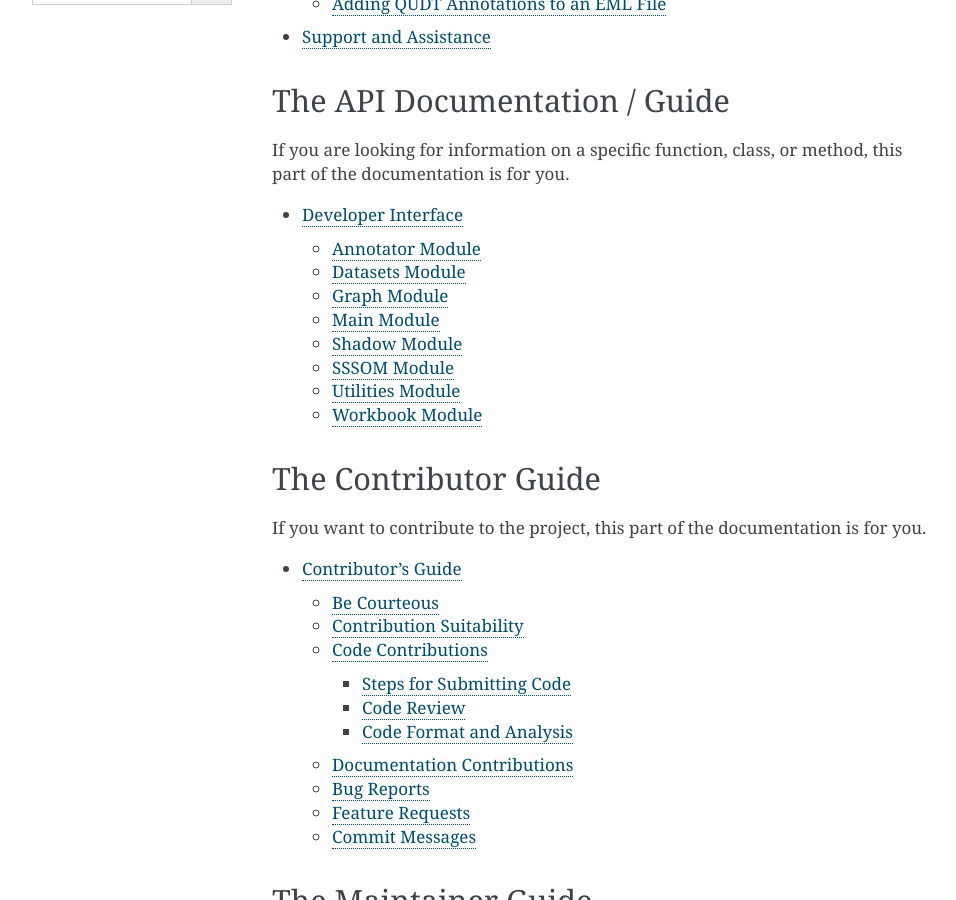
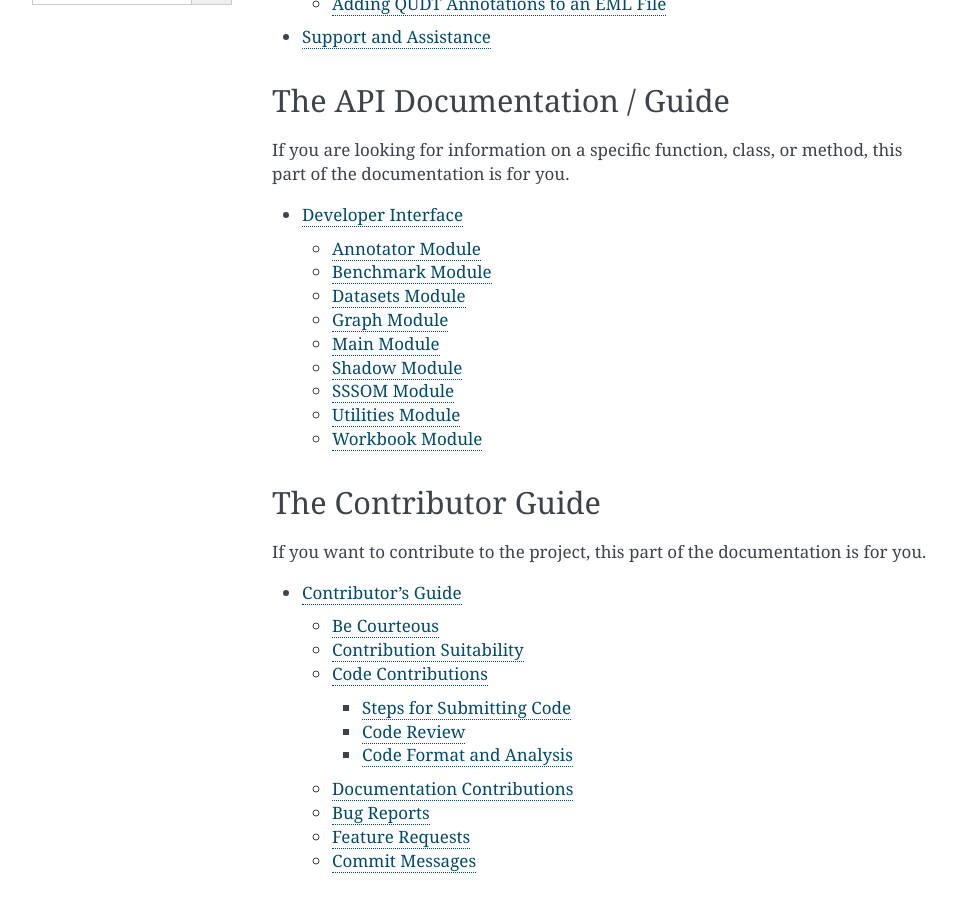
Before and after one commit to EDIorg/spinneret, a Sphinx documentation site: the page built from docs/source/index.rst, in a window 1280 px wide and 900 px high, scrolled down 489 px. Shown: the whole window, without its empty margins (148-1104 px from the left). Built offline with Sphinx 7.4.7, drawn with Linux system fonts in a browser that asks for light colours.

Commit message:
feat: initialize benchmark testing module
Create a new module to facilitate benchmark testing, allowing for
performance evaluation and optimization.

```diff
--- a/docs/source/user/api.rst
+++ b/docs/source/user/api.rst
@@ -7,6 +7,12 @@ Annotator Module
 ----------------
 
 .. automodule:: spinneret.annotator
+   :members:
+
+Benchmark Module
+----------------
+
+.. automodule:: spinneret.benchmark
    :members:
 
 Datasets Module
```
Also changed, not shown: 1 other file.
